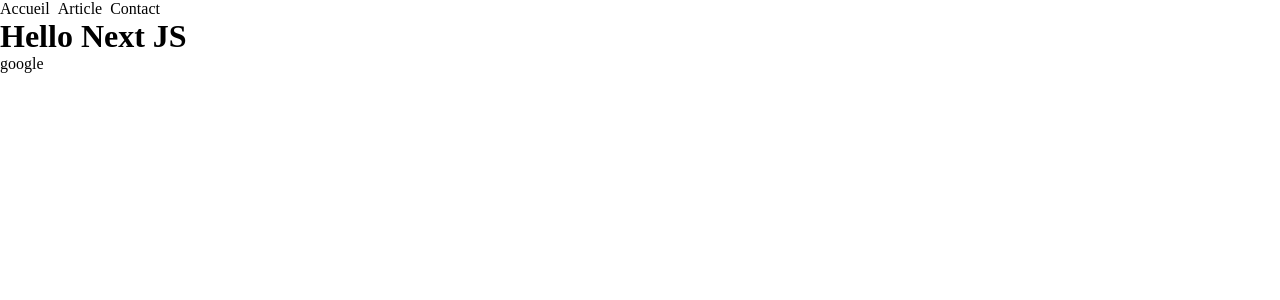
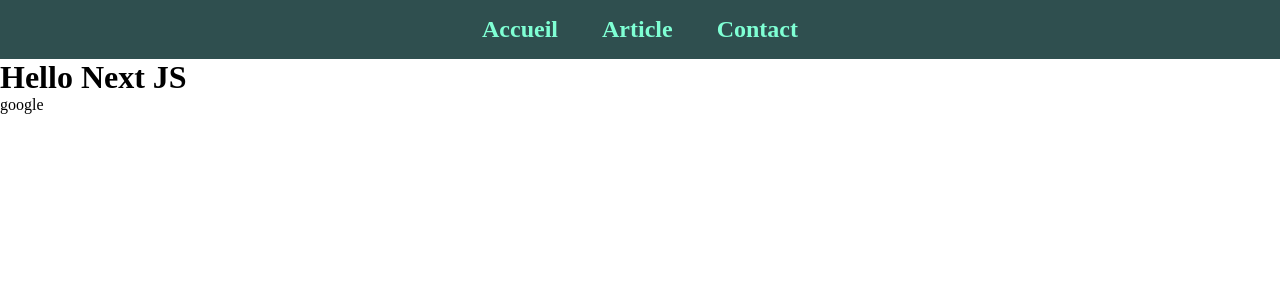
Before and after one commit to NMY0d4/NextJS-d-couverte, a Next.js app: page / in a window 1280 px wide. Shown: the top 300 px of the page. Built offline with nearby package versions, Linux system fonts and the light colour scheme.

Commit message:
learn style with sass

```diff
--- a/package.json
+++ b/package.json
@@ -12,6 +12,7 @@
     "@next/font": "13.1.6",
     "next": "13.1.6",
     "react": "18.2.0",
-    "react-dom": "18.2.0"
+    "react-dom": "18.2.0",
+    "sass": "^1.58.3"
   }
 }
--- a/src/component/Navbar/Navbar.js
+++ b/src/component/Navbar/Navbar.js
@@ -1,12 +1,19 @@
 import Link from "next/link";
 import React from "react";
+import styles from "./Navbar.module.scss";
 
 export default function Navbar() {
     return (
-        <div>
-            <Link href={`/`}>Accueil</Link>
-            <Link href={`/blog/article`}>&nbsp;&nbsp;Article</Link>
-            <Link href={`/contact`}>&nbsp;&nbsp;Contact</Link>
-        </div>
+        <nav className={styles.navbar}>
+            <Link className={styles.link} href={`/`}>
+                Accueil
+            </Link>
+            <Link className={styles.link} href={`/blog/article`}>
+                &nbsp;&nbsp;Article
+            </Link>
+            <Link className={styles.link} href={`/contact`}>
+                &nbsp;&nbsp;Contact
+            </Link>
+        </nav>
     );
 }
--- /dev/null
+++ b/src/component/Navbar/Navbar.module.scss
@@ -0,0 +1,12 @@
+.navbar {
+    display: flex;
+    justify-content: center;
+    background-color: darkslategray;
+
+    .link {
+        color: aquamarine;
+        font-size: 1.5rem;
+        font-weight: 600;
+        padding: 1rem 1rem;
+    }
+}
--- a/src/pages/404.js
+++ b/src/pages/404.js
@@ -1,5 +1,6 @@
 import React from "react";
+import styles from "../styles/Home.module.scss";
 
 export default function Error404() {
-    return <h1>Woops 404 ERROR!</h1>;
+    return <h1 className={styles.errorTitle}>Woops 404 ERROR!</h1>;
 }
--- a/src/pages/_app.js
+++ b/src/pages/_app.js
@@ -1,4 +1,4 @@
-import "@/styles/globals.css";
+import "@/styles/globals.scss";
 import Container from "@/component/Container/Container";
 
 export default function App({ Component, pageProps }) {
--- /dev/null
+++ b/src/styles/Home.module.scss
@@ -0,0 +1,6 @@
+.errorTitle {
+    color: red;
+    background-color: black;
+    font-size: 3rem;
+    padding: 1rem 2rem;
+}
```
Also changed, not shown: src/styles/globals.scss (renamed from src/styles/globals.css), 1 other file (tests, documents, lock files or other folders).
